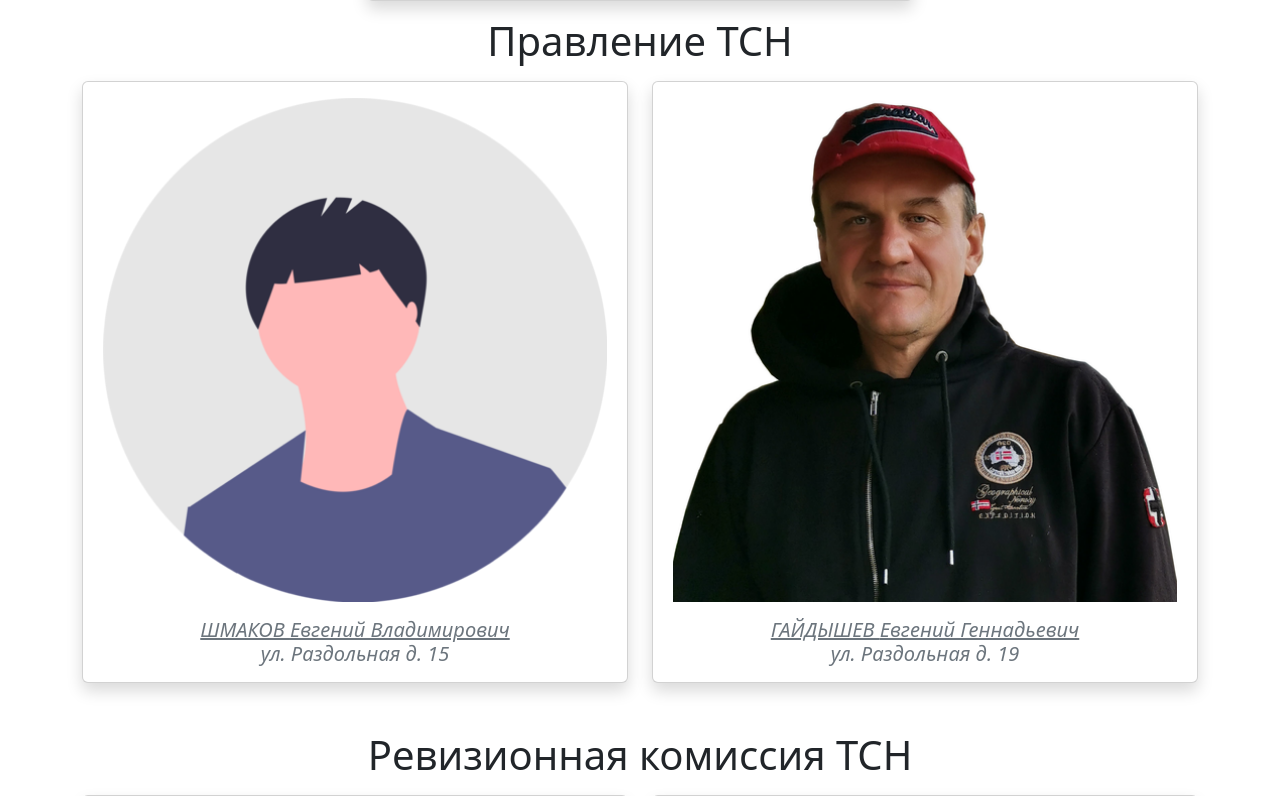
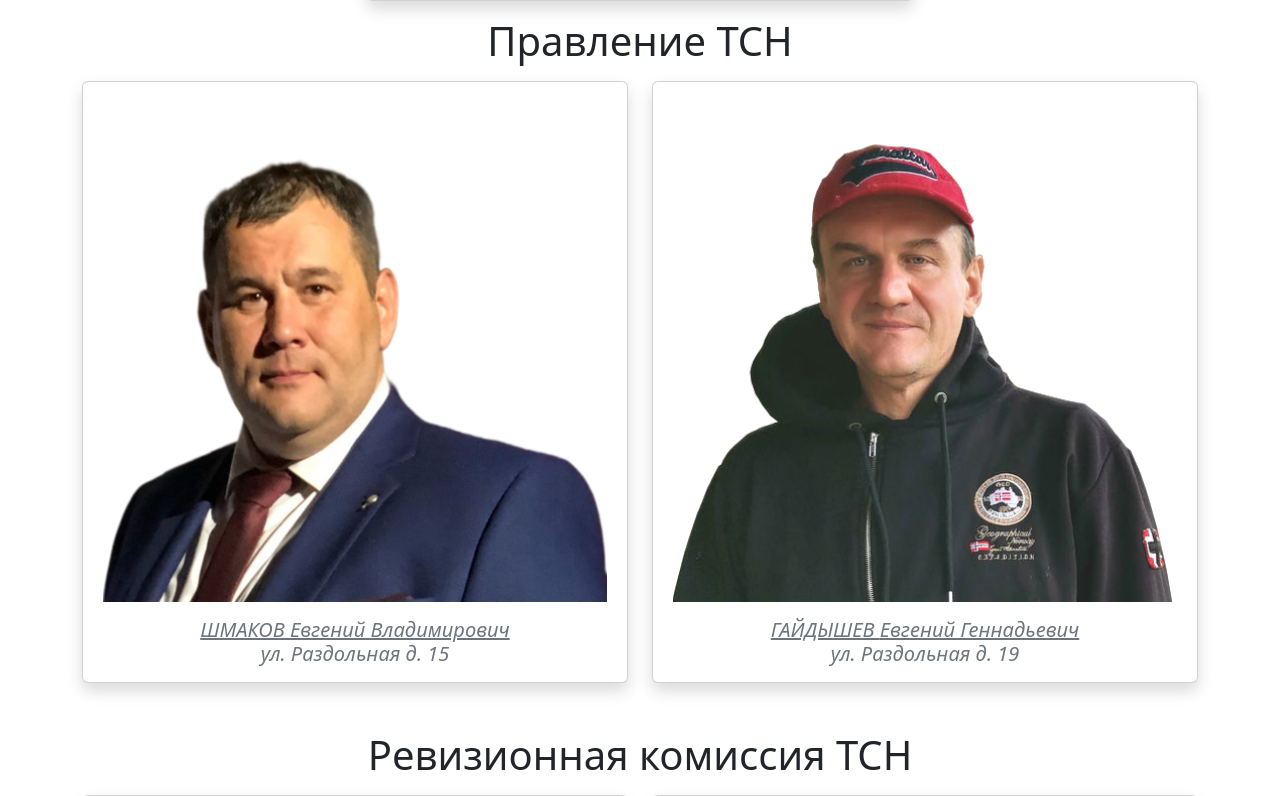
Before and after one commit to Gaidysheff/92-NOVOKOSULINO-2, a Django app: page /management/ in a window 1280 px wide. Shown: the part 797-1593 px from the top of the page. Run offline with Django 4.2, Linux system fonts and the light colour scheme; some libraries are stand-ins or nearby versions.

Commit message:
Eugene's photo is added

```diff
--- a/Novokosulino/mainapp/templates/mainapp/management.html
+++ b/Novokosulino/mainapp/templates/mainapp/management.html
@@ -23,7 +23,7 @@
     <div class="col-6">
       <div class="card px-1 shadow text-center">
         <div class="m-3">
-          <img src="{% static 'mainapp/img/management/faceless.png' %}" alt="фото Шмакова"  style="filter: grayscale(0); width: 100%; height: auto;"/>
+          <img src="{% static 'mainapp/img/management/EugeneShmakov-500.png' %}" alt="фото Шмакова"  style="filter: grayscale(0); width: 100%; height: auto;"/>
         </div>
         <h5 class="mb-3 fst-italic text-muted member">
           <span class="text-decoration-underline text-uppercase">Шмаков </span><span class="text-decoration-underline">Евгений Владимирович</span> </span><br />
```
Also changed, not shown: Novokosulino/mainapp/static/mainapp/img/management/EugeneGaidyshev-500.png, Novokosulino/mainapp/static/mainapp/img/management/EugeneShmakov-500.png (added).
